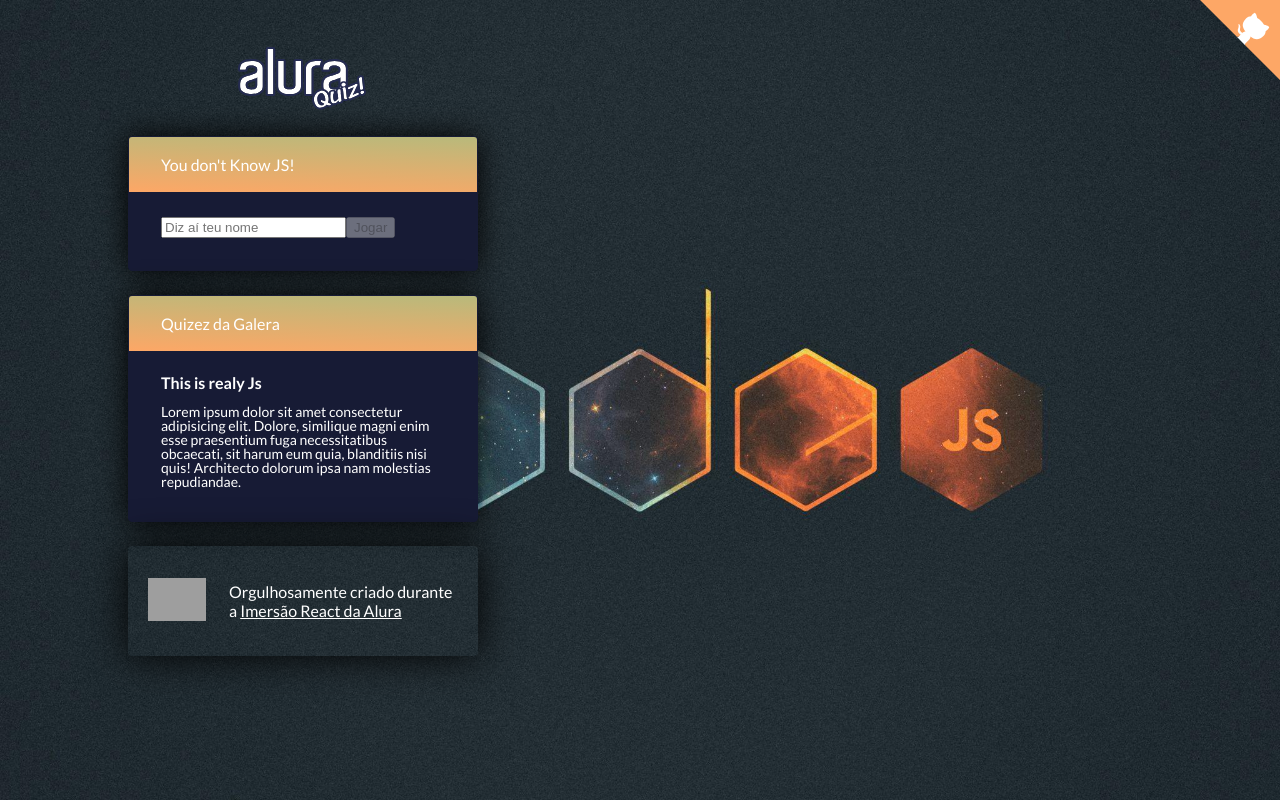
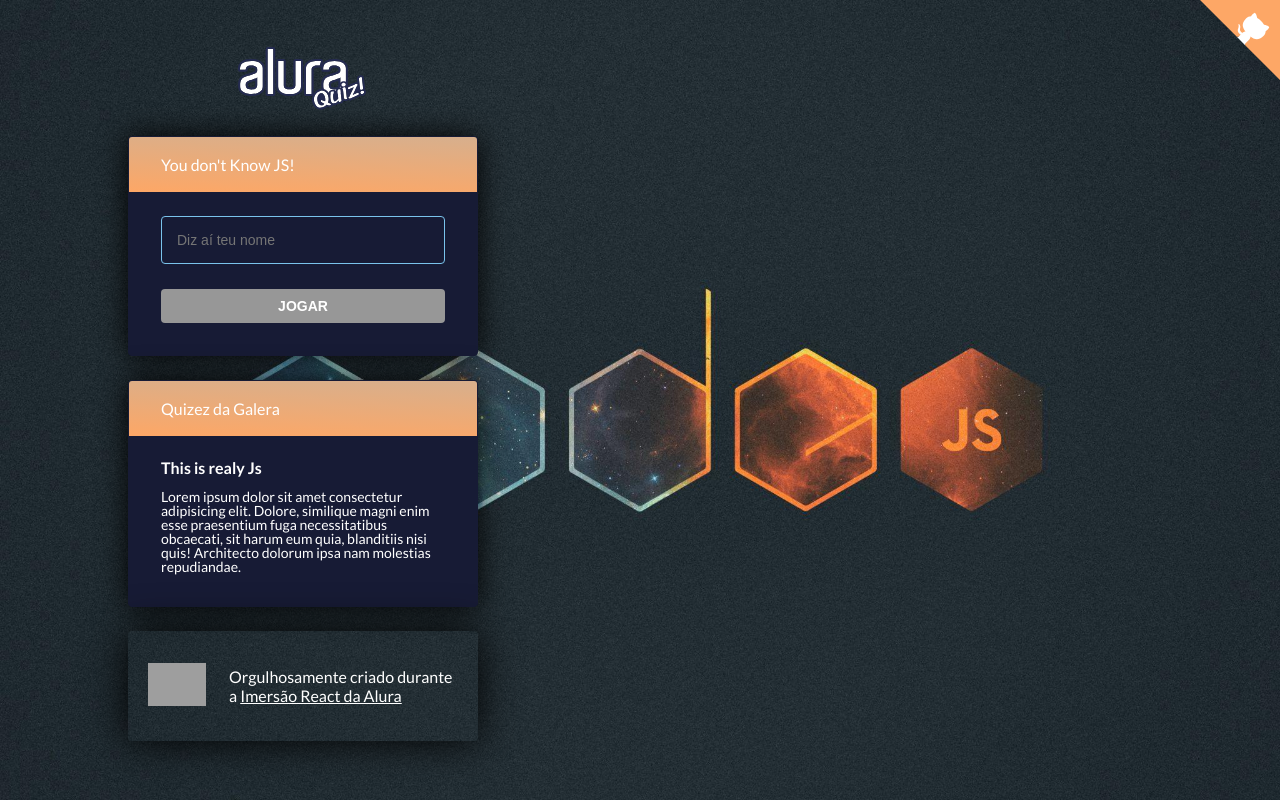
Before and after one commit to eulincon/you-dont-know-js-quiz, a Next.js app: page / in a window 1280 px wide. Built offline with nearby package versions, Linux system fonts and the light colour scheme; grey boxes are pictures that could not be loaded.

Commit message:
Aula 3 1:23

```diff
--- a/db.json
+++ b/db.json
@@ -25,7 +25,7 @@
   "external": [""],
   "theme": {
     "colors": {
-      "primary": "#4ca9df",
+      "primary": "#7ac3ec",
       "secondary": "#fda766",
       "mainBg": "#171B35",
       "contrastText": "#FFFFFF",
--- a/pages/index.tsx
+++ b/pages/index.tsx
@@ -1,23 +1,15 @@
 import { useRouter } from 'next/router'
 import { useState } from 'react'
-import styled from 'styled-components'
 import db from '../db.json'
+import Button from '../src/components/Button'
 import Footer from '../src/components/Footer'
 import GitHubCorner from '../src/components/GitHubCorner'
+import Input from '../src/components/Input'
 import QuizBackground from '../src/components/QuizBackground'
+import QuizContainer from '../src/components/QuizContainer'
 import QuizLogo from '../src/components/QuizLogo'
 import Widget from '../src/components/Widget'
 
-export const QuizContainer = styled.div`
-  width: 100%;
-  max-width: 350px;
-  padding-top: 45px;
-  margin: auto 10%;
-  @media screen and (max-width: 500px) {
-    margin: auto;
-    padding: 15px;
-  }
-`
 export default function Home() {
   const router = useRouter()
   const [name, setName] = useState<string>('')
@@ -36,15 +28,16 @@
           <Widget.Header>You don&apos;t Know JS!</Widget.Header>
           <Widget.Content>
             <form onSubmit={(e) => handleSubmit(e)}>
-              <input
+              <Input
+                name="nomeDoUsuario"
+                value={name}
                 onChange={(e) => setName(e.target.value)}
                 type="text"
                 placeholder="Diz aí teu nome"
               />
-              <button type="submit" disabled={name.length === 0}>
-                Jogar
-                {name}
-              </button>
+              <Button type="submit" disabled={name.length === 0}>
+                {`Jogar ${name}`}
+              </Button>
             </form>
           </Widget.Content>
         </Widget>
--- /dev/null
+++ b/src/components/Button/index.tsx
@@ -0,0 +1,37 @@
+import styled from 'styled-components'
+
+const Button = styled.button`
+  background-color: ${({ theme }) => theme.colors.primary};
+  color: ${({ theme }) => theme.colors.contrastText};
+  border-radius: ${({ theme }) => theme.borderRadius};
+  border: 0;
+  width: 100%;
+  padding: 10px 16px;
+  font-weight: bold;
+  font-size: 14px;
+  line-height: 1;
+  text-transform: uppercase;
+  outline: 0;
+  transition: 0.3s;
+  cursor: pointer;
+  &:hover,
+  &:focus {
+    opacity: 0.7;
+  }
+  &:disabled {
+    background-color: #979797;
+    cursor: not-allowed;
+  }
+`
+
+// type Props = {
+//   type: string
+//   children: ReactNode
+// }
+
+// Button.propTypes = {
+//   type: PropTypes.oneOf(['submit', 'type', 'button']).isRequired,
+//   children: PropTypes.node.isRequired,
+// }
+
+export default Button
--- a/src/components/GitHubCorner/index.tsx
+++ b/src/components/GitHubCorner/index.tsx
@@ -1,7 +1,5 @@
 // src/components/GitHubCorner/index.js
-import React from 'react'
 import styled from 'styled-components'
-import { Url } from 'url'
 
 const Wrapper = styled.div`
   position: absolute;
--- /dev/null
+++ b/src/components/Input/index.tsx
@@ -0,0 +1,42 @@
+import styled from 'styled-components'
+
+const InputBase = styled.input`
+  width: 100%;
+  padding: 15px;
+  font-size: 14px;
+  border: 1px solid ${({ theme }) => theme.colors.primary};
+  color: ${({ theme }) => theme.colors.contrastText};
+  background-color: ${({ theme }) => theme.colors.mainBg};
+  border-radius: ${({ theme }) => theme.borderRadius};
+  outline: 0;
+  margin-bottom: 25px;
+`
+
+interface Props {
+  // eslint-disable-next-line no-unused-vars
+  onChange: (_: any) => void
+  placeholder: string
+  type: string
+  name: string
+  value: string
+}
+
+export default function Input({
+  onChange,
+  placeholder,
+  type,
+  name,
+  value,
+}: Props) {
+  return (
+    <div>
+      <InputBase
+        onChange={onChange}
+        placeholder={placeholder}
+        type={type}
+        name={name}
+        valur={value}
+      />
+    </div>
+  )
+}
--- /dev/null
+++ b/src/components/QuizContainer/index.tsx
@@ -0,0 +1,14 @@
+import styled from 'styled-components'
+
+const QuizContainer = styled.div`
+  width: 100%;
+  max-width: 350px;
+  padding-top: 45px;
+  margin: auto 10%;
+  @media screen and (max-width: 500px) {
+    margin: auto;
+    padding: 15px;
+  }
+`
+
+export default QuizContainer
--- a/src/components/Widget/index.tsx
+++ b/src/components/Widget/index.tsx
@@ -33,7 +33,7 @@
   /* ${({ theme }) => theme.colors.bg_teste}; */
   /* background-color: ${({ theme }) => theme.colors.primary}; */
 
-  background-image: linear-gradient(182deg, #0fe6af, #fda766);
+  background-image: linear-gradient(182deg, #7ac3ec, #fda766);
   background-size: 100% 400%;
 
   -webkit-animation: bg_gradient_animator 2s ease infinite;
@@ -93,4 +93,22 @@
   }
 `
 
+Widget.Topic = styled.a`
+  outline: 0;
+  text-decoration: none;
+  color: ${({ theme }) => theme.colors.contrastText};
+  background-color: ${({ theme }) => `${theme.colors.primary}40`};
+  padding: 10px 15px;
+  margin-bottom: 8px;
+  cursor: pointer;
+  border-radius: ${({ theme }) => theme.borderRadius};
+  transition: 0.3s;
+  display: block;
+
+  &:hover,
+  &:focus {
+    opacity: 0.5;
+  }
+`
+
 export default Widget
```
Also changed, not shown: pages/quiz.tsx (+113 -7 lines), src/components/QuizLogo/index.tsx (+6 -7 lines).
